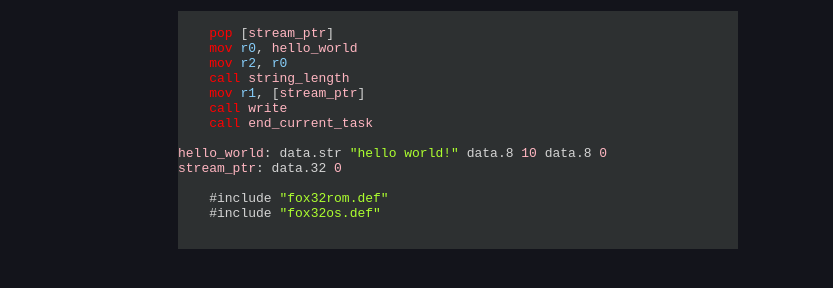
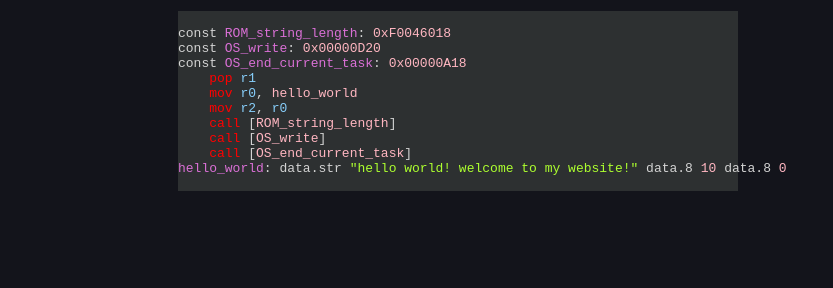
Before and after one commit to ry755/ry755.github.io, a plain HTML site: page index.html in a window 1280 px wide. Shown: the part 366-654 px from the top of the page, without its empty margins (0-833 px from the left). Drawn offline with Linux system fonts and the light colour scheme.

Commit message:
New fox32 demo code

```diff
--- a/index.html
+++ b/index.html
@@ -37,20 +37,17 @@
 
             <!-- the following has janky formatting in order to look good on the final page -->
             <pre class="instruction_area"><p class="instruction_area">
-    <code class="instruction_name">pop</code> [<code class="instruction_immediate">stream_ptr</code>]
+const <code class="instruction_label">ROM_string_length</code>: <code class="instruction_immediate">0xF0046018</code>
+const <code class="instruction_label">OS_write</code>: <code class="instruction_immediate">0x00000D20</code>
+const <code class="instruction_label">OS_end_current_task</code>: <code class="instruction_immediate">0x00000A18</code>
+    <code class="instruction_name">pop</code> <code class="instruction_register">r1</code>
     <code class="instruction_name">mov</code> <code class="instruction_register">r0</code>, <code class="instruction_immediate">hello_world</code>
     <code class="instruction_name">mov</code> <code class="instruction_register">r2</code>, <code class="instruction_register">r0</code>
-    <code class="instruction_name">call</code> <code class="instruction_immediate">string_length</code>
-    <code class="instruction_name">mov</code> <code class="instruction_register">r1</code>, [<code class="instruction_immediate">stream_ptr</code>]
-    <code class="instruction_name">call</code> <code class="instruction_immediate">write</code>
-    <code class="instruction_name">call</code> <code class="instruction_immediate">end_current_task</code>
+    <code class="instruction_name">call</code> [<code class="instruction_immediate">ROM_string_length</code>]
+    <code class="instruction_name">call</code> [<code class="instruction_immediate">OS_write</code>]
+    <code class="instruction_name">call</code> [<code class="instruction_immediate">OS_end_current_task</code>]
+<code class="instruction_label">hello_world</code>: data.str <code class="instruction_string">"hello world! welcome to my website!"</code> data.8 <code class="instruction_immediate">10</code> data.8 <code class="instruction_immediate">0</code>
 
-<code class="instruction_immediate">hello_world</code>: data.str <code class="instruction_string">"hello world!"</code> data.8 <code class="instruction_immediate">10</code> data.8 <code class="instruction_immediate">0</code>
-<code class="instruction_immediate">stream_ptr</code>: data.32 <code class="instruction_immediate">0</code>
-
-    #include <code class="instruction_string">"fox32rom.def"</code>
-    #include <code class="instruction_string">"fox32os.def"</code>
-</p>
 </pre>
         </div>
     </body>
--- a/styles.css
+++ b/styles.css
@@ -66,9 +66,13 @@ p {
 .instruction_immediate {
     color: lightpink;
 }
+.instruction_label {
+    color: orchid;
+}
 .instruction_string {
     color: greenyellow;
 }
 .instruction_area {
     background-color: #2d3031;
+    font-family: monospace;
 }
```
